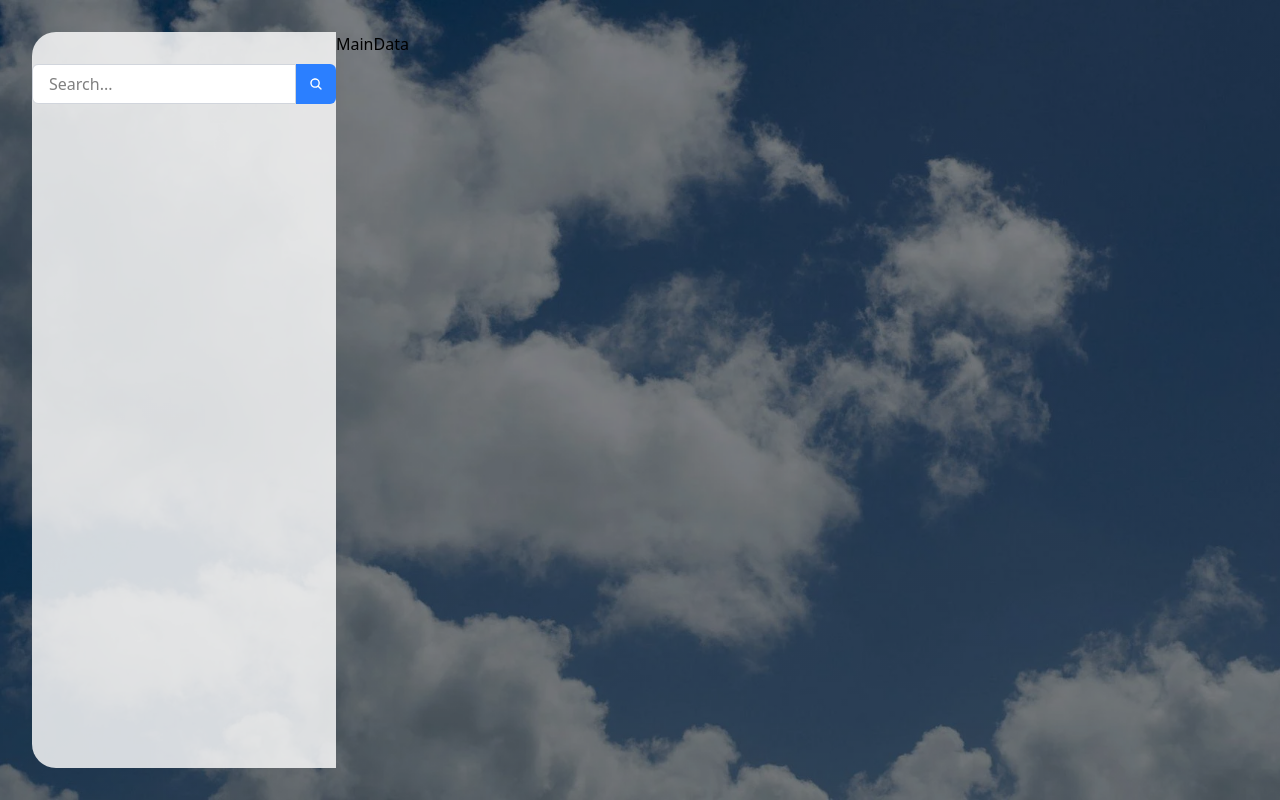
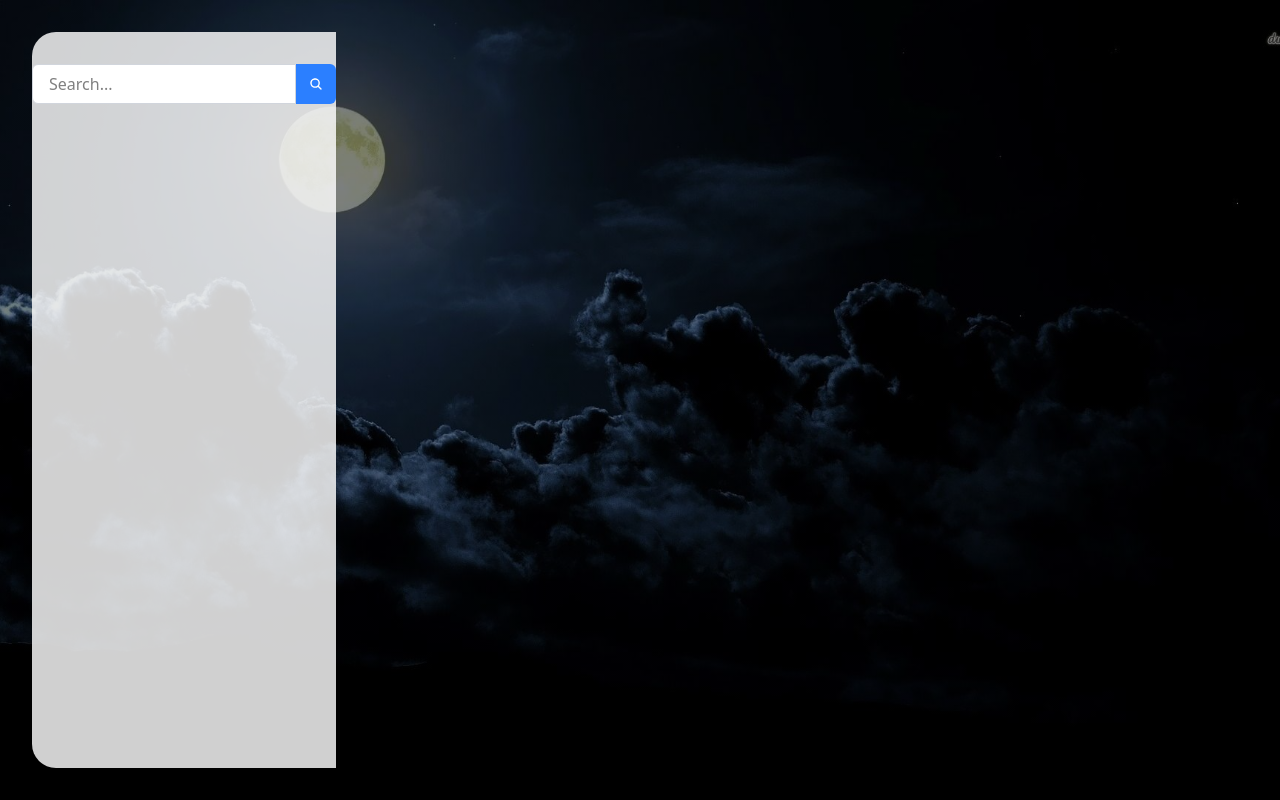
Before and after one commit to CodeWithSanket/ClimateX, a React (Vite) app: page / in a window 1280 px wide. Built offline with nearby package versions, Linux system fonts and the light colour scheme.

Commit message:
Added Background Change Functionality according to Input Data

```diff
--- a/src/Components/MainData/MainData.tsx
+++ b/src/Components/MainData/MainData.tsx
@@ -1,7 +1,6 @@
 function MainData() {
     return (
         <div className="basis-9/12 text-black h-full bg-[#f6f6f8;] rounded-tr-3xl rounded-br-3xl">
-            MainData
         </div>
     );
 }
--- a/src/Components/SideBar/SideBar.tsx
+++ b/src/Components/SideBar/SideBar.tsx
@@ -17,11 +17,11 @@ function SideBar() {
             </div>
             {/* Weather Image */}
             <div>
-                {data && <WeatherImage {...data}/>}
+                {data && <WeatherImage {...data} />}
             </div>
             {/* Weather Information */}
             <div>
-                {data && <WeatherInformation {...data}/>}
+                {data && <WeatherInformation {...data} />}
             </div>
         </div>
     )
--- a/src/Pages/Home.tsx
+++ b/src/Pages/Home.tsx
@@ -1,13 +1,28 @@
 import MainData from "../Components/MainData/MainData";
 import SideBar from "../Components/SideBar/SideBar";
 import Dayimage from "../Assets/Dayimage.jpg";
+import NightImage from "../Assets/NightImage.jpg";
+import { useContext } from "react";
+import DataContext from "../context/useDataContext";
+
 
 function Home() {
+    const { data } = useContext(DataContext);
+
+    const getBackgroundImage = (isDay: number) => {
+        if (isDay) {
+            return Dayimage;
+        } else {
+            return NightImage;
+        }
+    }
+
+
     return (
         <div className="h-[100vh]" style={{
             backgroundSize: 'cover',
             backgroundPosition: 'center',
-            backgroundImage: `linear-gradient(rgba(0, 0, 0, 0.5), rgba(0, 0, 0, 0.5)), url(${Dayimage})`
+            backgroundImage: `linear-gradient(rgba(0, 0, 0, 0.5), rgba(0, 0, 0, 0.5)), url(${getBackgroundImage(data?.currentInfo.is_day || 0)})`
         }}>
             <div className="h-full mx-8 py-8 flex flex-row justify-center items-center">
                 <SideBar />
```
Also changed, not shown: src/assets/NightImage.jpg (added).
